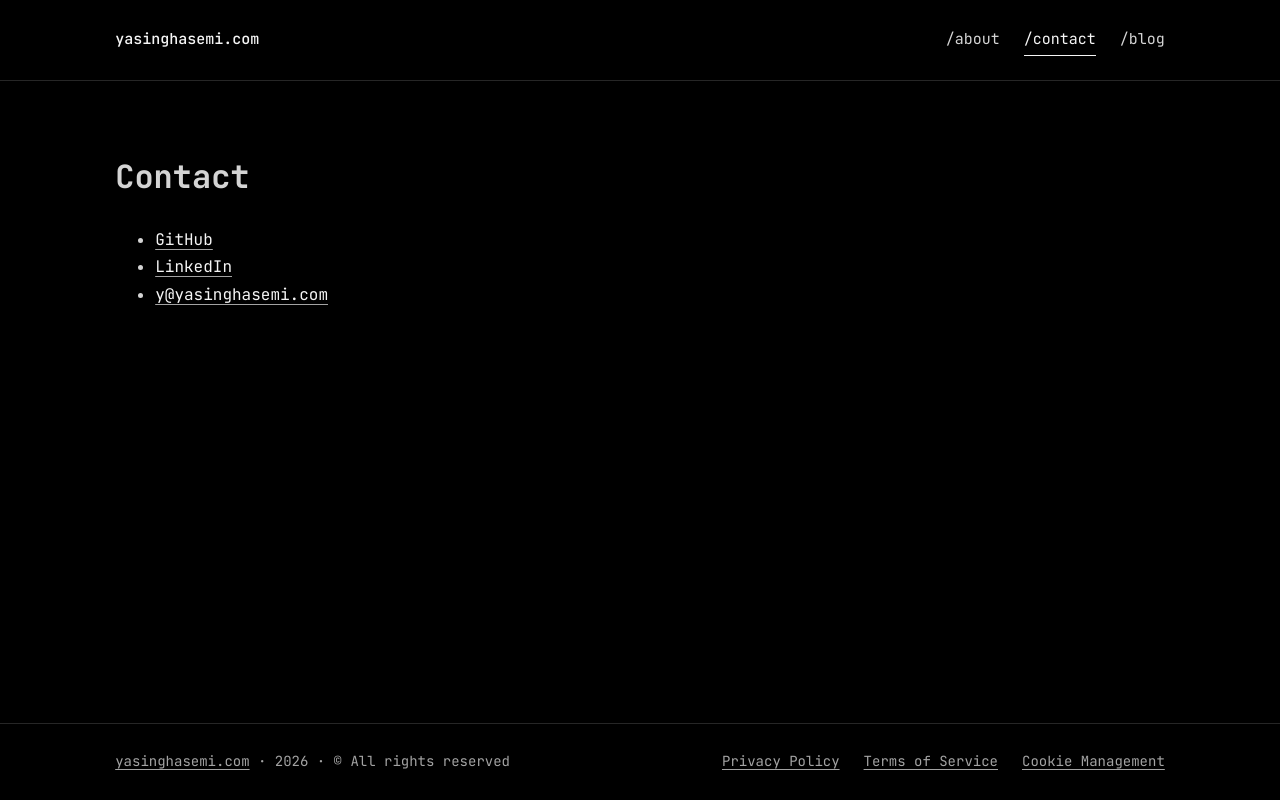
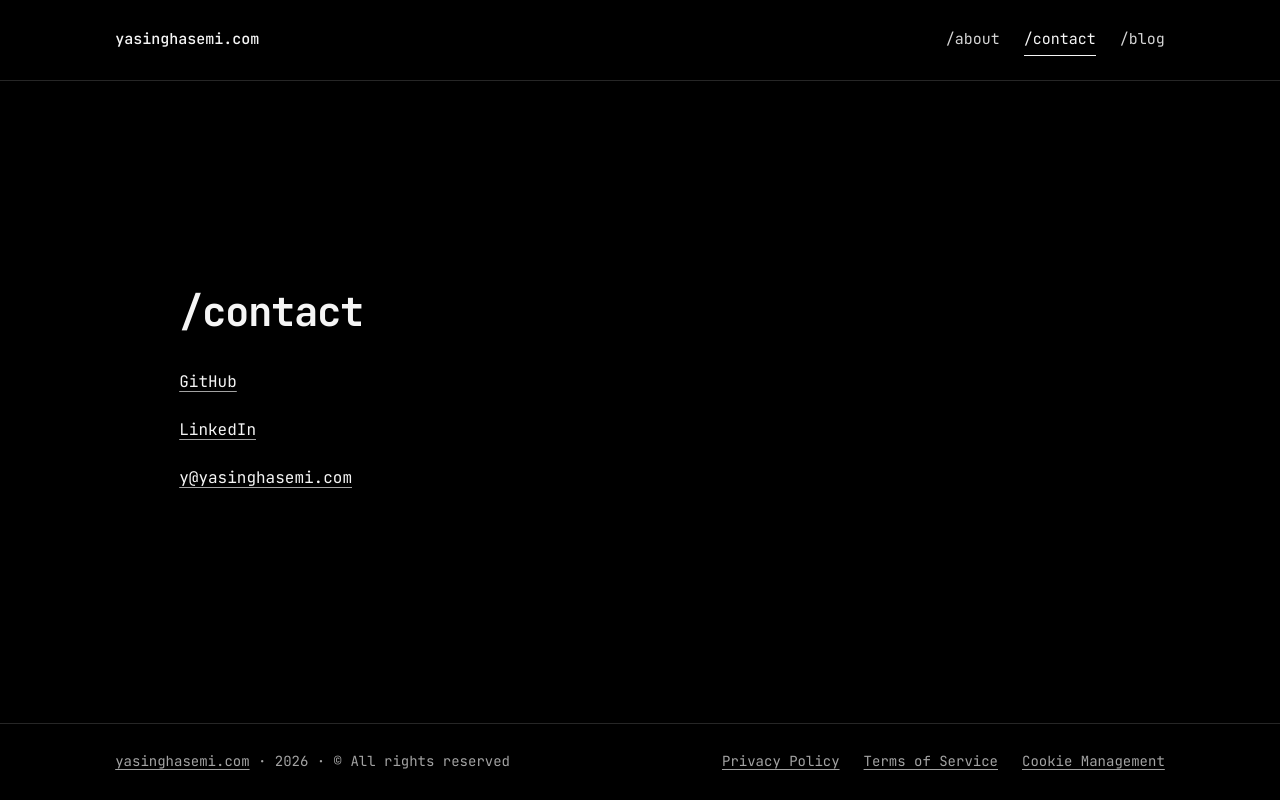
Before and after one commit to SupernovifieD/yasinghasemi.com, a Next.js app: page /contact in a window 1280 px wide. Built offline with nearby package versions, Linux system fonts and the light colour scheme.

Commit message:
feat: create minimal contact page

```diff
--- /dev/null
+++ b/app/contact/contact.module.css
@@ -0,0 +1,38 @@
+.contact {
+  display: flex;
+  width: 100%;
+  align-items: center;
+  padding-inline: clamp(0rem, 5vw, 4rem);
+}
+
+.contact h1 {
+  margin: 0 0 var(--space-6);
+  color: var(--color-text);
+  font-size: clamp(1.875rem, 4vw, 2.5rem);
+  font-weight: 700;
+  letter-spacing: -0.025em;
+  line-height: 1.2;
+}
+
+.contact ul {
+  margin: 0;
+  padding: 0;
+  list-style: none;
+}
+
+.contact li + li {
+  margin-block-start: var(--space-1);
+}
+
+.contact a {
+  display: inline-flex;
+  min-height: 2.75rem;
+  align-items: center;
+}
+
+@media (max-width: 40rem), (max-height: 42rem) {
+  .contact {
+    align-items: flex-start;
+    padding-inline: 0;
+  }
+}
--- a/app/contact/page.tsx
+++ b/app/contact/page.tsx
@@ -1,9 +1,11 @@
+import styles from "@/app/contact/contact.module.css";
 import { siteConfig } from "@/lib/site-config";
 
 export default function ContactPage() {
   return (
-    <main id="main-content">
-      <h1>Contact</h1>
+    <main className={styles.contact} id="main-content">
+      <div>
+        <h1>/contact</h1>
         <ul>
           <li>
             <a href={siteConfig.social.github}>GitHub</a>
@@ -15,6 +17,7 @@ export default function ContactPage() {
             <a href={siteConfig.email.href}>{siteConfig.email.label}</a>
           </li>
         </ul>
+      </div>
     </main>
   );
 }
```
Also changed, not shown: 1 other file (tests, documents, lock files or other folders). Lines whose indentation alone changed are shown as unchanged.
